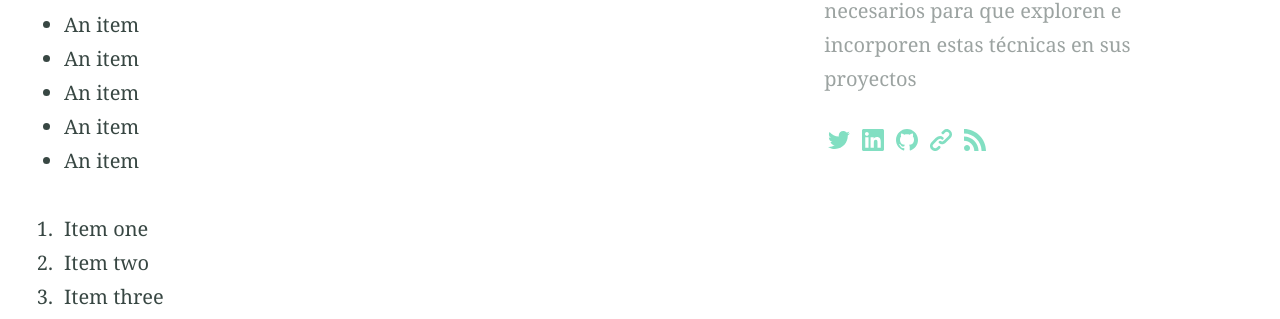
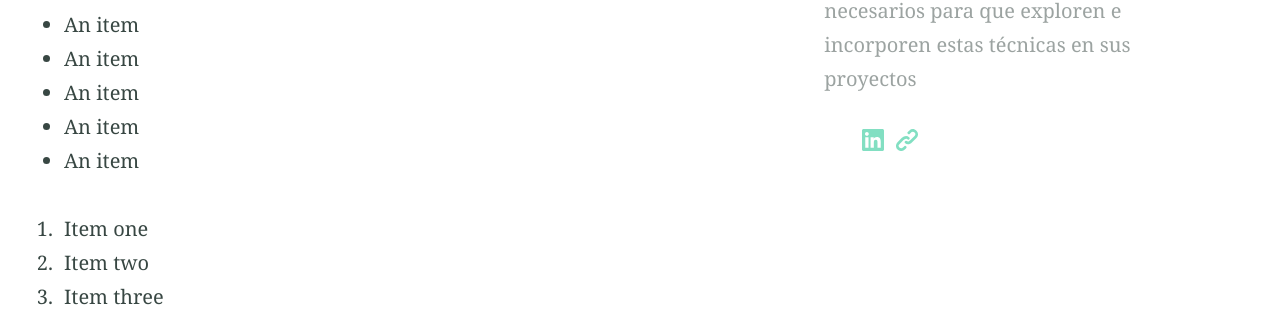
Before and after one commit to acnilo/202411_LNMA_IA-mIF, a Jekyll site: the page built from elements.md, in a window 1280 px wide and 900 px high, scrolled down 777 px. Shown: the part 457-776 px from the top of the window. Built offline with Jekyll 4.4.1, drawn with Linux system fonts in a browser that asks for light colours.

Commit message:
Update _config.yml

```diff
--- a/_config.yml
+++ b/_config.yml
@@ -111,14 +111,14 @@
 
 # 8. Site favicons & manifest icons
 favicons: # Favicons are also used in the manifest file. Syntax is 'size: path'
-  16: '/assets/logos/logo@16px.png'
-  32: '/assets/logos/logo@32px.png'
-  96: '/assets/logos/logo@96px.png'
-  120: '/assets/logos/logo@120px.png'
-  144: '/assets/logos/logo@144px.png'
-  180: '/assets/logos/logo@180px.png'
-  512: '/assets/logos/logo@512px.png'
-  1024: '/assets/logos/logo@1024px.png'
+  16: '/assets/logos/LNMA Logo 2023.png'
+  32: '/assets/logos/LNMA Logo 2023.png'
+  96: '/assets/logos/LNMA Logo 2023.png'
+  120: '/assets/logos/LNMA Logo 2023.png'
+  144: '/assets/logos/LNMA Logo 2023.png'
+  180: '/assets/logos/LNMA Logo 2023.png'
+  512: '/assets/logos/LNMA Logo 2023.png'
+  1024: '/assets/logos/LNMA Logo 2023.png'
 
 # 9. Site navigation
 navigation_header:
@@ -138,11 +138,10 @@
   url: https://darn.es
 
 social_links: # Appears in sidebar. Set the urls then uncomment and comment out as desired
-  Twitter: https://twitter.com/DavidDarnes
-  LinkedIn: https://www.linkedin.com/in/daviddarnes
-  GitHub: https://github.com/daviddarnes
-  link: https://darn.es
-  RSS: /feed.xml
+  X: https://twitter.com/lnma_mx
+  LinkedIn: https://mx.linkedin.com/company/laboratorio-nacional-de-microscop%C3%ADa-avanzada-unam
+  link: https://lnma.unam.mx/wp/
+  link: https://www.galileo.edu/
 
 sharing_links: # Appear at the bottom of single blog posts, add as desired. The value can be 'true' or the desired button colour
   Twitter: "#0d94e7"
```
